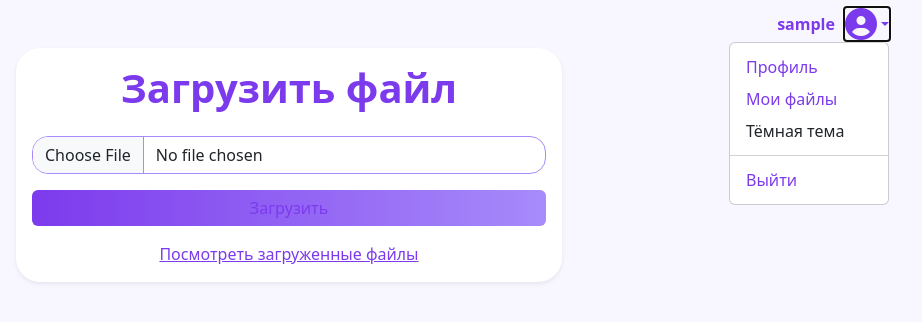
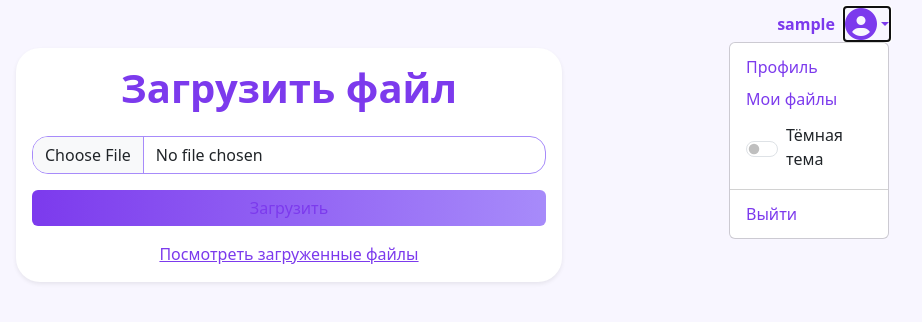
Before and after one commit to SKRIBLDAX/flask-file-uploader, a Flask app: page / in a window 1280 px wide, after a click that opens the changed part. Shown: the part 16-338 px from the top of the page, without its empty margins (351-1273 px from the left). Run offline with Flask 2, Linux system fonts and the light colour scheme; the visitor is signed in with stand-in values (Sample User, id 1).

Commit message:
Переключение светлой/тёмной темы через toggle-switch

```diff
--- a/templates/upload.html
+++ b/templates/upload.html
@@ -104,7 +104,12 @@
           <ul class="dropdown-menu dropdown-menu-end" aria-labelledby="userDropdown">
             <li><a class="dropdown-item" href="{{ url_for('profile') }}">Профиль</a></li>
             <li><a class="dropdown-item" href="{{ url_for('uploaded_files') }}">Мои файлы</a></li>
-            <li><button class="dropdown-item" id="toggleThemeBtn" type="button">Тёмная тема</button></li>
+            <li class="px-3 py-2">
+              <div class="form-check form-switch d-flex align-items-center">
+                <input class="form-check-input" type="checkbox" id="themeSwitch">
+                <label class="form-check-label ms-2" for="themeSwitch" id="themeSwitchLabel">Тёмная тема</label>
+              </div>
+            </li>
             <li><hr class="dropdown-divider"></li>
             <li><a class="dropdown-item" href="{{ url_for('logout') }}">Выйти</a></li>
           </ul>
@@ -154,21 +159,22 @@
           preview.style.display = 'none';
         }
       });
-      // Тема сайта
+      // Тема сайта через переключатель
       function setTheme(theme) {
         if (theme === 'dark') {
           document.documentElement.setAttribute('data-theme', 'dark');
           localStorage.setItem('theme', 'dark');
-          document.getElementById('toggleThemeBtn').textContent = 'Светлая тема';
+          document.getElementById('themeSwitch').checked = true;
+          document.getElementById('themeSwitchLabel').textContent = 'Светлая тема';
         } else {
           document.documentElement.setAttribute('data-theme', 'light');
           localStorage.setItem('theme', 'light');
-          document.getElementById('toggleThemeBtn').textContent = 'Тёмная тема';
+          document.getElementById('themeSwitch').checked = false;
+          document.getElementById('themeSwitchLabel').textContent = 'Тёмная тема';
         }
       }
-      document.getElementById('toggleThemeBtn').addEventListener('click', function() {
-        const current = localStorage.getItem('theme') || 'light';
-        setTheme(current === 'light' ? 'dark' : 'light');
+      document.getElementById('themeSwitch').addEventListener('change', function() {
+        setTheme(this.checked ? 'dark' : 'light');
       });
       // Применить тему при загрузке
       setTheme(localStorage.getItem('theme') || 'light');
```
Also changed, not shown: templates/files.html (+13 -7 lines).
